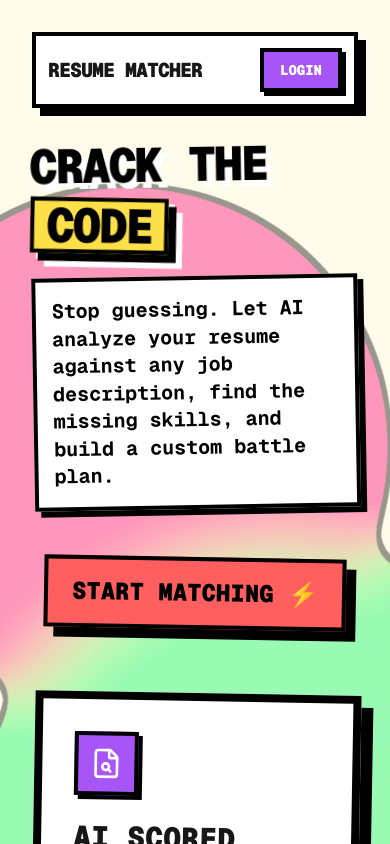
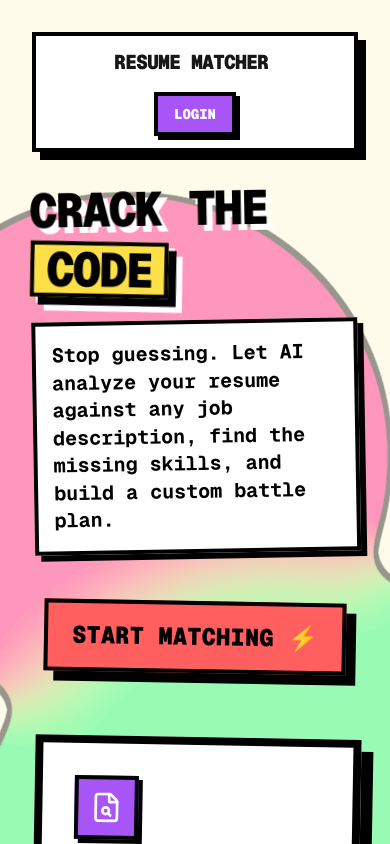
Before and after one commit to manleenongit/resume-analyzer-frontend, a Next.js app: page / in a window 390 px wide. Shown: the top 844 px of the page. Built offline with nearby package versions, Linux system fonts and the light colour scheme; no server answers.

Commit message:
fix: responsive mobile layout for navigation headers

```diff
--- a/app/analyzer/page.tsx
+++ b/app/analyzer/page.tsx
@@ -163,10 +163,10 @@ export default function AnalyzerPage() {
   return (
     <div className="min-h-screen p-8 font-mono relative overflow-hidden bg-[#FFFBEB]">
       {/* HEADER NAV */}
-      <nav className="sticky top-0 z-50 flex justify-between items-center mb-8 bg-white border-4 border-black p-4 shadow-[8px_8px_0px_0px_rgba(0,0,0,1)]">
+      <nav className="sticky top-0 z-50 flex flex-col gap-4 md:flex-row md:justify-between items-center mb-8 bg-white border-4 border-black p-4 shadow-[8px_8px_0px_0px_rgba(0,0,0,1)]">
         <div className="text-2xl font-black uppercase tracking-tighter">RESUME MATCHER</div>
         <div className="flex gap-4">
-          <Link href="/dashboard" className="px-6 py-2 bg-yellow-400 text-black border-4 border-black font-black uppercase shadow-[4px_4px_0px_0px_rgba(0,0,0,1)] hover:shadow-none hover:translate-x-1 hover:translate-y-1 transition-all">YOUR DASHBOARD</Link>
+          <Link href="/dashboard" className="px-6 py-2 bg-yellow-400 text-black border-4 border-black font-black uppercase shadow-[4px_4px_0px_0px_rgba(0,0,0,1)] hover:shadow-none hover:translate-x-1 hover:translate-y-1 transition-all text-center">YOUR DASHBOARD</Link>
           <button onClick={handleLogout} className="px-6 py-2 bg-[#FF5F5F] text-white border-4 border-black font-black uppercase shadow-[4px_4px_0px_0px_rgba(0,0,0,1)] hover:shadow-none hover:translate-x-1 hover:translate-y-1 transition-all">LOGOUT</button>
         </div>
       </nav>
--- a/app/page.tsx
+++ b/app/page.tsx
@@ -83,7 +83,7 @@ export default function LandingPage() {
 
       <div className="max-w-6xl mx-auto relative z-10">
         {/* HEADER NAV */}
-        <nav className="sticky top-0 z-50 flex justify-between items-center mb-8 md:mb-16 bg-white border-4 border-black p-3 md:p-4 shadow-[8px_8px_0px_0px_rgba(0,0,0,1)]">
+        <nav className="sticky top-0 z-50 flex flex-col gap-4 md:flex-row md:justify-between items-center mb-8 md:mb-16 bg-white border-4 border-black p-3 md:p-4 shadow-[8px_8px_0px_0px_rgba(0,0,0,1)]">
           <div className="text-xl md:text-3xl font-black uppercase tracking-tighter truncate mr-2">RESUME MATCHER</div>
           <div className="flex gap-2 md:gap-4 shrink-0">
             {user ? (
```
